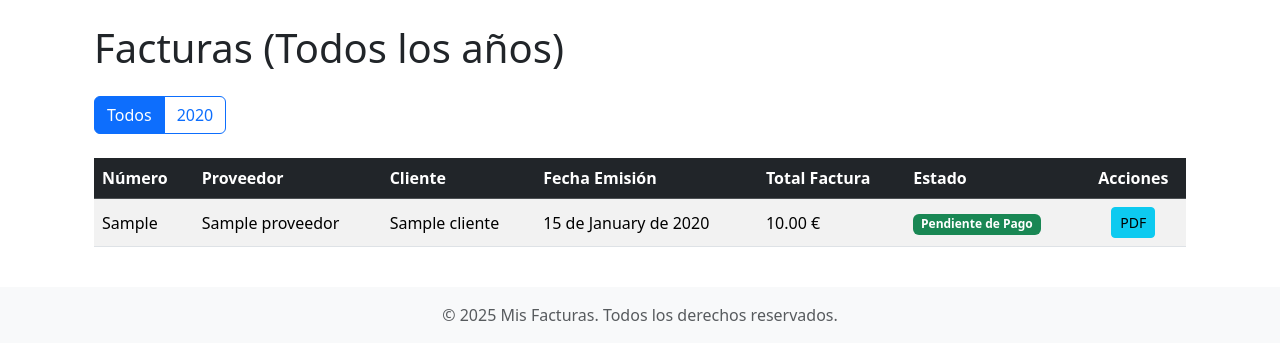
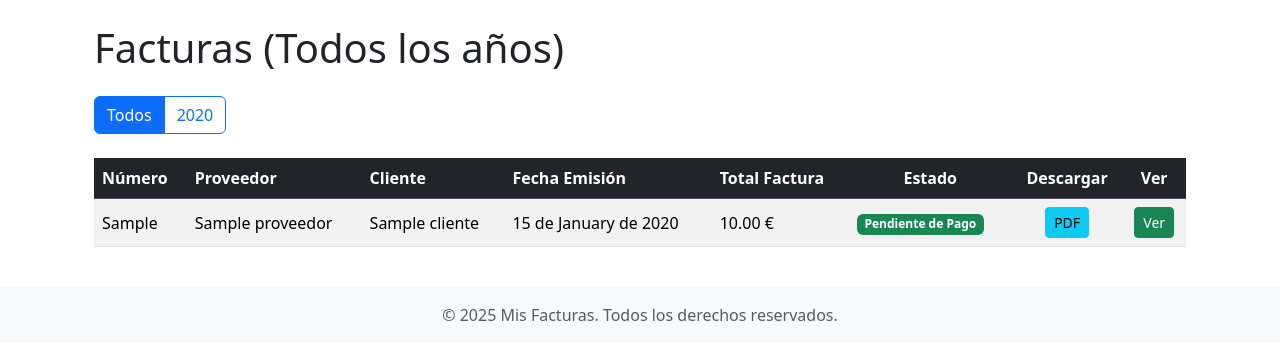
Before and after one commit to hek444/facturator, a Django app: page /backoffice/facturas/ in a window 1280 px wide. Shown: the part 56-416 px from the top of the page. Run offline with Django 5.2, Linux system fonts and the light colour scheme; the first user in the database is signed in; tables that the repository leaves empty hold one stand-in row (Sample ...).

```diff
--- a/src/backoffice/templates/backoffice/factura_list.html
+++ b/src/backoffice/templates/backoffice/factura_list.html
@@ -33,8 +33,9 @@
                     <th scope="col">Cliente</th>
                     <th scope="col">Fecha Emisión</th>
                     <th scope="col">Total Factura</th>
-                    <th scope="col">Estado</th>
-                    <th scope="col" class="text-center">Acciones</th>
+                    <th scope="col" class="text-center">Estado</th>
+                    <th scope="col" class="text-center">Descargar</th>
+                    <th scope="col" class="text-center">Ver</th>
                 </tr>
             </thead>
             <tbody>
@@ -48,6 +49,9 @@
                     <td><span class="badge bg-success">{{ factura.get_estado_display }}</span></td>
                     <td class="text-center">
                         <a href="{% url 'backoffice:factura_pdf' factura.id %}" class="btn btn-info btn-sm">PDF</a>
+                    </td>
+                    <td class="text-center">
+                        <a href="{% url 'backoffice:factura_detail' factura.id %}" target="_blank" class="btn btn-success btn-sm">Ver</a>
                     </td>
                 </tr>
                 {% endfor %}
--- a/src/backoffice/urls.py
+++ b/src/backoffice/urls.py
@@ -1,17 +1,17 @@
 # backoffice/urls.py
 
 from django.urls import path
-from .views import FacturaListView, generar_pdf_factura, login_redirect_view, FacturacionEvolucionView
+from .views import FacturaListView, generar_pdf_factura, login_redirect_view, FacturacionEvolucionView, FacturaDetailView
 
 app_name = 'backoffice'
 
 urlpatterns = [
+    path('factura/<int:pk>/', FacturaDetailView.as_view(), name='factura_detail'),
     path('facturas/', FacturaListView.as_view(), name='factura_list'),
     path('facturas/<int:year>/', FacturaListView.as_view(), name='factura_list_by_year'),
     path('evolucion/', FacturacionEvolucionView.as_view(), name='facturacion_evolucion'),
     path('evolucion/<int:year>/', FacturacionEvolucionView.as_view(), name='facturacion_evolucion_by_year'),
 
-
     path('facturas/<int:factura_id>/pdf/', generar_pdf_factura, name='factura_pdf'),
     path('redirect/', login_redirect_view, name='login_redirect_handler'),
 ]
--- a/src/backoffice/views.py
+++ b/src/backoffice/views.py
@@ -1,4 +1,4 @@
-from django.views.generic import ListView, TemplateView
+from django.views.generic import ListView, TemplateView, DetailView
 from django.views.generic.base import RedirectView
 from django.shortcuts import get_object_or_404, render
 from django.template.loader import render_to_string
@@ -66,6 +66,32 @@ class FacturaListView(LoginRequiredMixin, ListView):
         return context
 
 
+class FacturaDetailView(LoginRequiredMixin, DetailView):
+    """
+    Muestra los detalles de una única factura.
+    Respeta los permisos: los superusuarios ven todo, los proveedores solo lo suyo.
+    """
+    model = Factura
+    template_name = 'backoffice/factura_pdf.html'
+    context_object_name = 'factura'
+
+    def get_queryset(self):
+        """
+        Filtra el conjunto de facturas desde el que se buscará la factura.
+        Esto asegura que un usuario no pueda ver facturas de otro proveedor.
+        """
+        qs = super().get_queryset()
+        user = self.request.user
+
+        if user.is_superuser:
+            return qs
+
+        try:
+            return qs.filter(proveedor=user.proveedor_profile)
+        except AttributeError:
+            return qs.none()
+
+
 @login_required
 def generar_pdf_factura(request, factura_id):
     """
```
